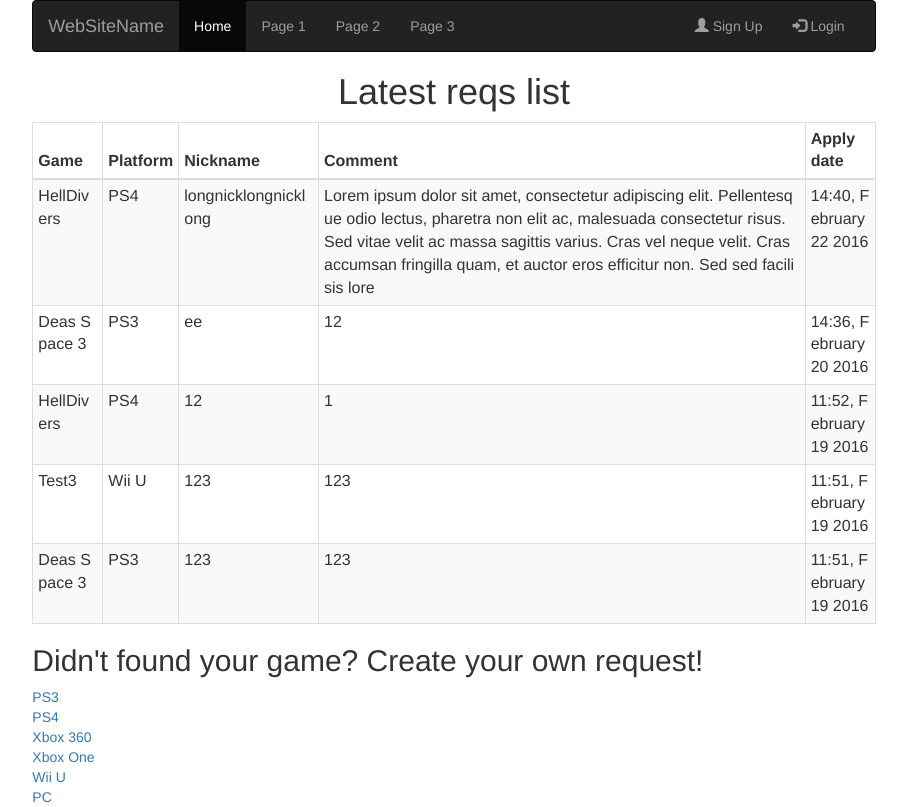
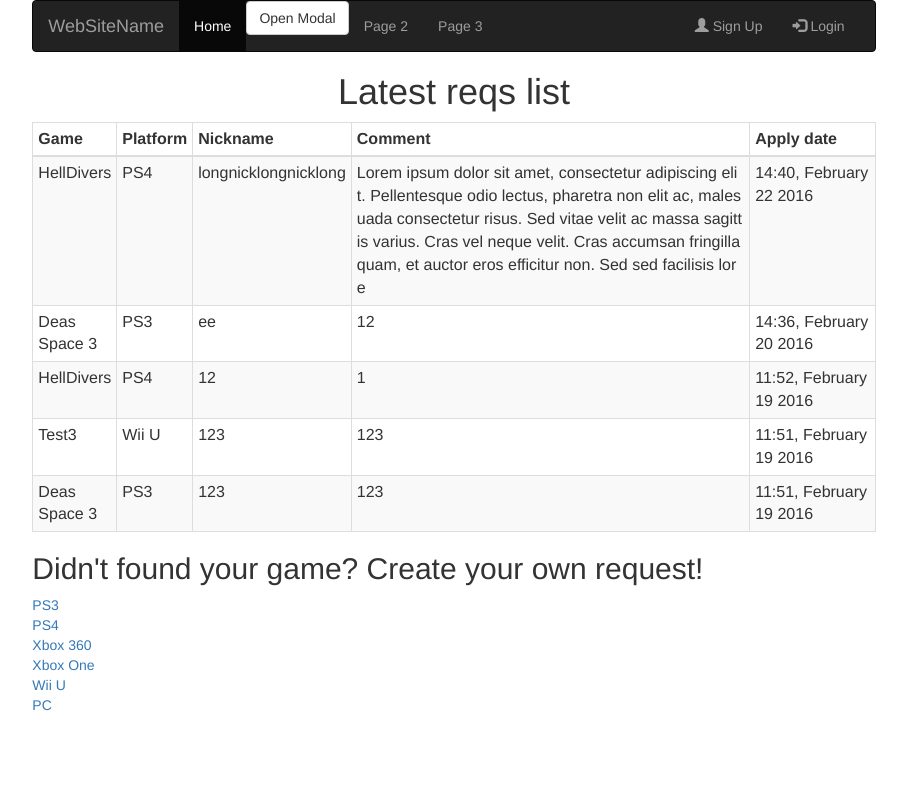
Before and after one commit to iBljad/cts_site, a Django app: page /cts_app/ in a window 1280 px wide. Shown: the whole page, without its empty margins (186-1093 px from the left). After the commit the page ends 711 px from the top, so only its background shows below. Run offline with Django 3.2, Linux system fonts and the light colour scheme; data comes from the database, SQL or seed files in the repository; both versions use the stored data as it was after the commit; some libraries are stand-ins or nearby versions.

Commit message:
modal hell

```diff
--- a/cts_app/templates/cts_app/base.html
+++ b/cts_app/templates/cts_app/base.html
@@ -8,6 +8,28 @@
 </head>
 
 <body>
+
+<!-- Modal -->
+<div id="myModal" class="modal fade" role="dialog">
+    <div class="modal-dialog">
+
+        <!-- Modal content-->
+        <div class="modal-content">
+            <div class="modal-header">
+                <button type="button" class="close" data-dismiss="modal">&times;</button>
+                <h4 class="modal-title">Modal Header</h4>
+            </div>
+            <div class="modal-body">
+                <p>Some text in the modal.</p>
+            </div>
+            <div class="modal-footer">
+                <button type="button" class="btn btn-default" data-dismiss="modal">Close</button>
+            </div>
+        </div>
+
+    </div>
+</div>
+
 
 <div class="row">
     <div class="col-md-2"></div>
@@ -25,7 +47,11 @@
                 <div class="collapse navbar-collapse" id="myNavbar">
                     <ul class="nav navbar-nav">
                         <li class="active"><a href="#">Home</a></li>
-                        <li><a href="#">Page 1</a></li>
+                        <li><!-- Trigger the modal with a button -->
+                            <button type="button" class="btn btn-default" data-toggle="modal"
+                                    data-target="#myModal">Open Modal
+                            </button>
+                        </li>
                         <li><a href="#">Page 2</a></li>
                         <li><a href="#">Page 3</a></li>
                     </ul>
--- a/cts_app/templates/cts_app/index.html
+++ b/cts_app/templates/cts_app/index.html
@@ -6,7 +6,8 @@
 
 
     {% if reqs %}
-        <table align="center" class="table table-nonfluid table-striped table-condensed table-bordered table-hover table-responsive">
+        <table align="center"
+               class="table table-nonfluid table-striped table-condensed table-bordered table-hover table-responsive">
 
             <thead>
             <tr>
@@ -21,11 +22,11 @@
             <tbody>
             {% for req in reqs %}
                 <tr>
-                    <td style="word-break:break-all;" class="col-md-1">{{ req.game }}</td>
-                    <td style="word-break:break-all;" class="col-md-1">{{ req.platform }}</td>
-                    <td style="word-break:break-all;" class="col-md-2">{{ req.nickname }}</td>
-                    <td style="word-break:break-all;" class="col-md-6">{{ req.comment }}</td>
-                    <td style="word-break:break-all;" class="col-md-2">{{ req.pub_date|date:"H:i, F d Y" }}</td>
+                    <td class="col-md-1">{{ req.game }}</td>
+                    <td class="col-md-1">{{ req.platform }}</td>
+                    <td class="col-md-1">{{ req.nickname }}</td>
+                    <td style="word-break:break-all;" class="col-md-4">{{ req.comment }}</td>
+                    <td class="col-md-4">{{ req.pub_date|date:"H:i, F d Y" }}</td>
                 </tr>
             {% endfor %}
             </tbody>
```
Also changed, not shown: db.sqlite3.
